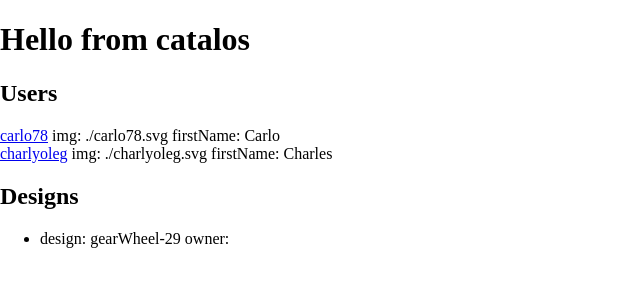
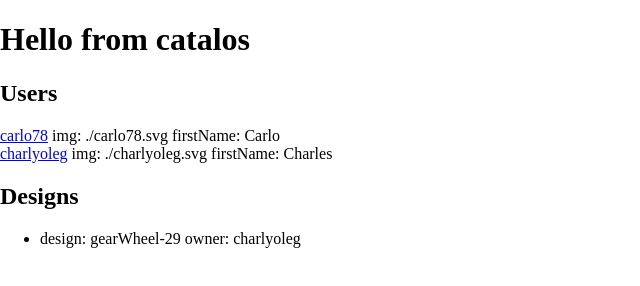
Before and after one commit to charlyoleg2/catalos, an Astro site in the folder pkg/catalui/: page / in a window 1280 px wide. Shown: the full height of the page, 0-640 px from the left. Built offline with nearby package versions, Linux system fonts and the light colour scheme; Astro itself is replaced by a stand-in of ours.

Commit message:
reference works

```diff
--- a/pkg/catalui/src/components/OneDesign.astro
+++ b/pkg/catalui/src/components/OneDesign.astro
@@ -7,5 +7,5 @@ const user = await getEntry(design.data.owner);
 
 <li>
 	design: {design.data.designName}
-	owner: {user.username}
+	owner: {user.data.username}
 </li>
```
